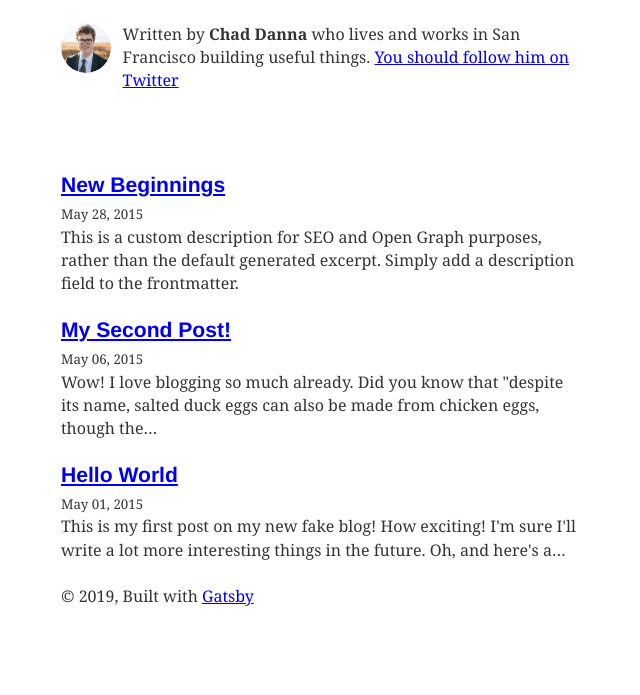
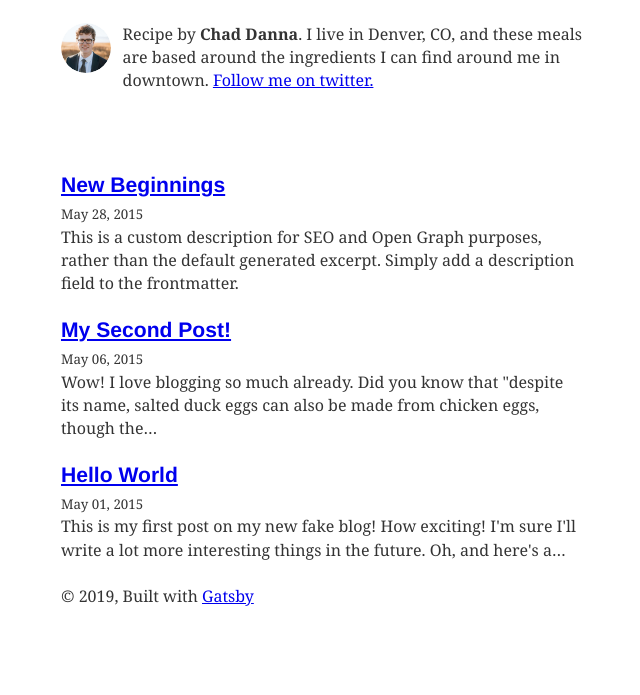
Before and after one commit to chaddanna/chads-recipes, a Gatsby site: page / in a window 1280 px wide. Shown: the part 105-800 px from the top of the page, without its empty margins (318-958 px from the left). Built offline with nearby package versions, Linux system fonts and the light colour scheme; Gatsby itself is replaced by a stand-in of ours; some packages are replaced by stand-ins of ours; what typography-theme-stow-lake would draw is missing.

Commit message:
Update bio content

```diff
--- a/src/components/bio.js
+++ b/src/components/bio.js
@@ -38,11 +38,12 @@ function Bio() {
               }}
             />
             <p>
-              Written by <strong>{author}</strong> who lives and works in San
-              Francisco building useful things.
+              Recipe by <strong>{author}</strong>. I live in Denver, CO, and
+              these meals are based around the ingredients I can find around me
+              in downtown.
               {` `}
               <a href={`https://twitter.com/${social.twitter}`}>
-                You should follow him on Twitter
+                Follow me on twitter.
               </a>
             </p>
           </div>
```
